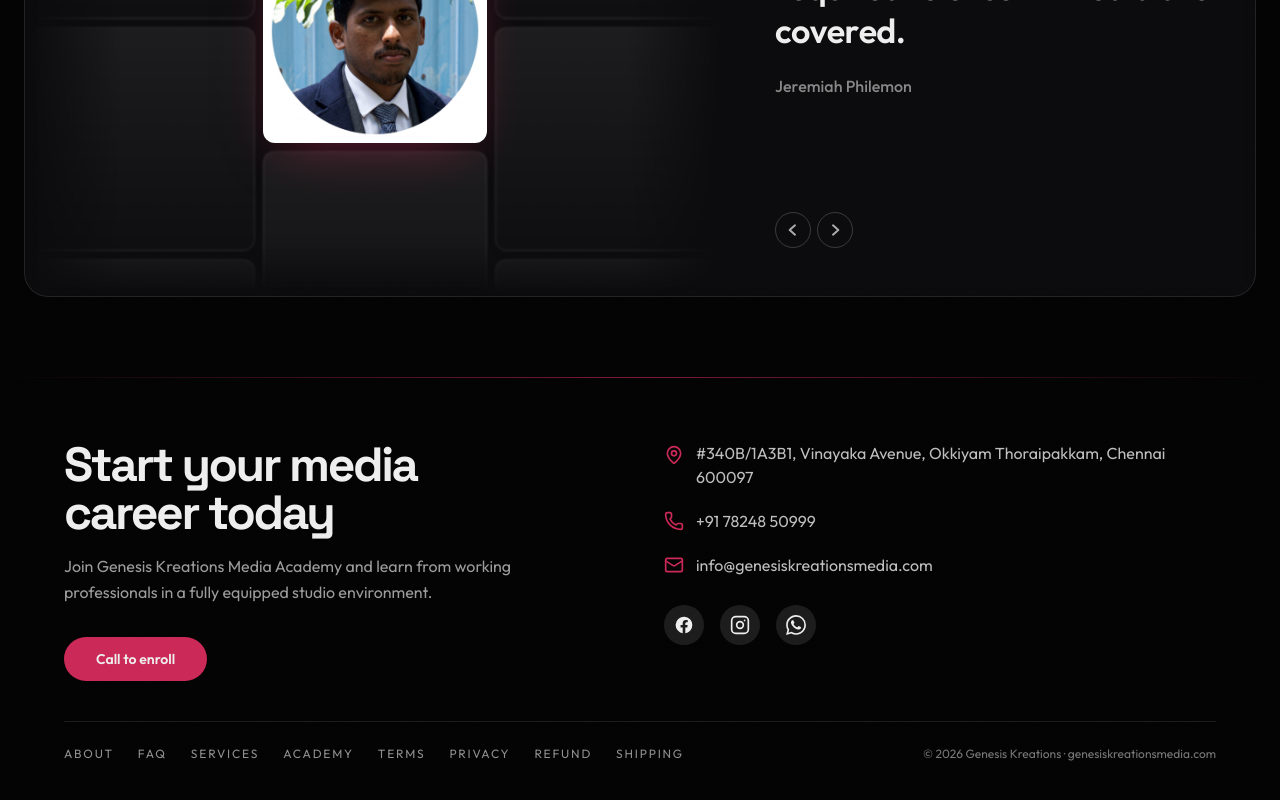
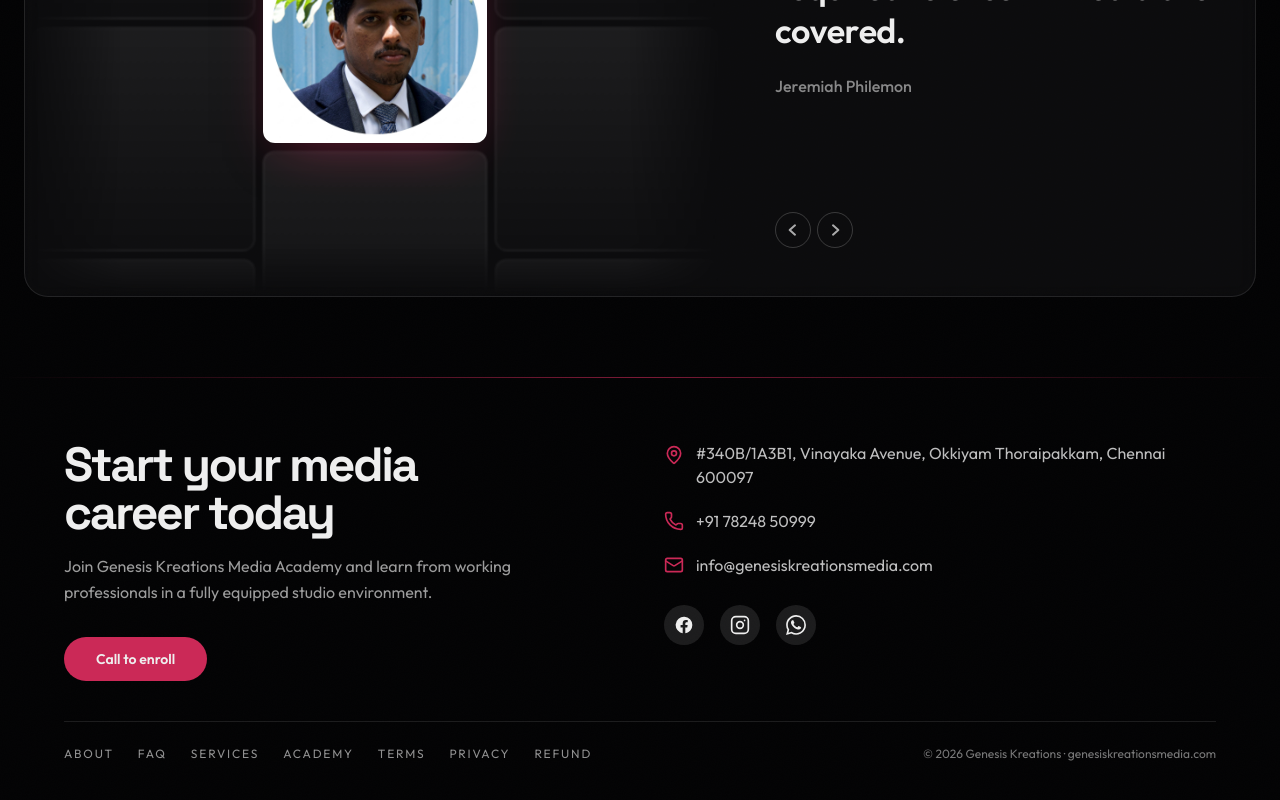
Before and after one commit to CatOn60Hz/genesis-creations, a React (Vite) app: page / in a window 1280 px wide. Shown: the part 3908-4708 px from the top of the page. Built offline with nearby package versions, Linux system fonts and the light colour scheme; no server answers.

Commit message:
chore: remove shipping policy link from footer

```diff
--- a/src/components/sections/site-footer.tsx
+++ b/src/components/sections/site-footer.tsx
@@ -129,9 +129,7 @@
           <Link to="/refund-policy" className="transition-colors hover:text-maroon">
             Refund
           </Link>
-          <Link to="/shipping-policy" className="transition-colors hover:text-maroon">
-            Shipping
-          </Link>
+
         </nav>
         <p className="text-center text-xs text-cream/50">
           © {new Date().getFullYear()} Genesis Kreations · genesiskreationsmedia.com
```
